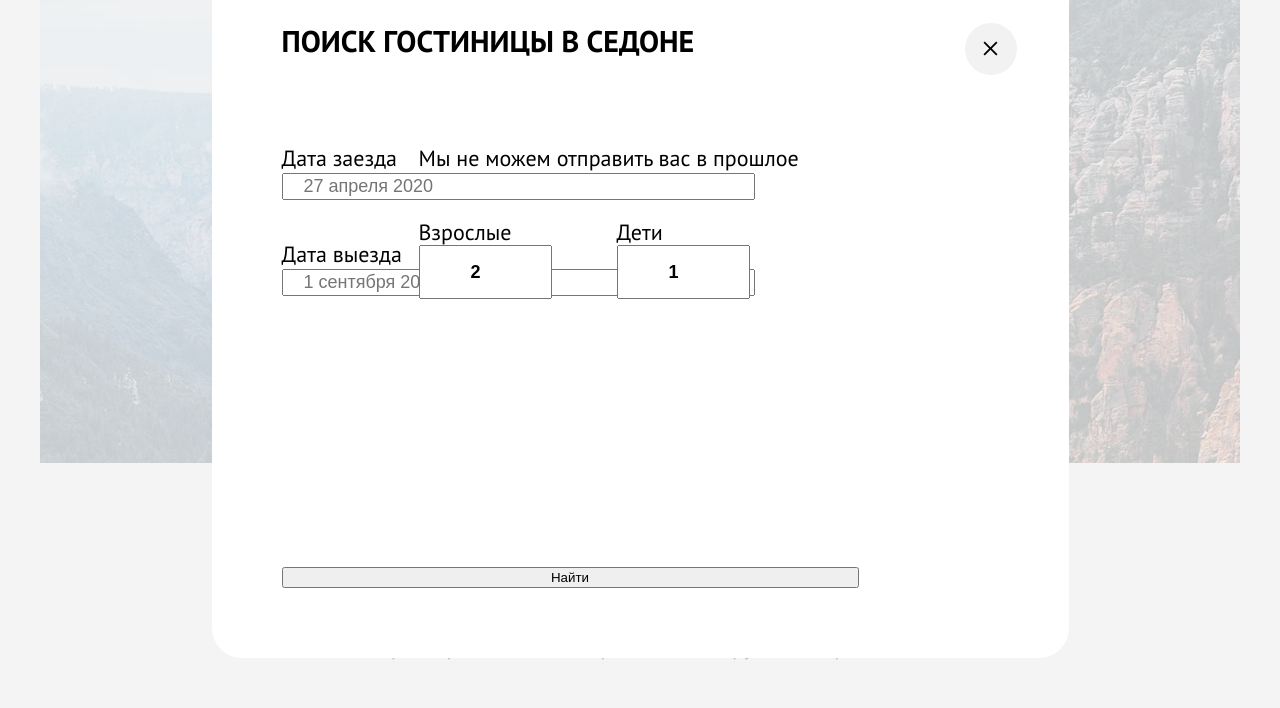
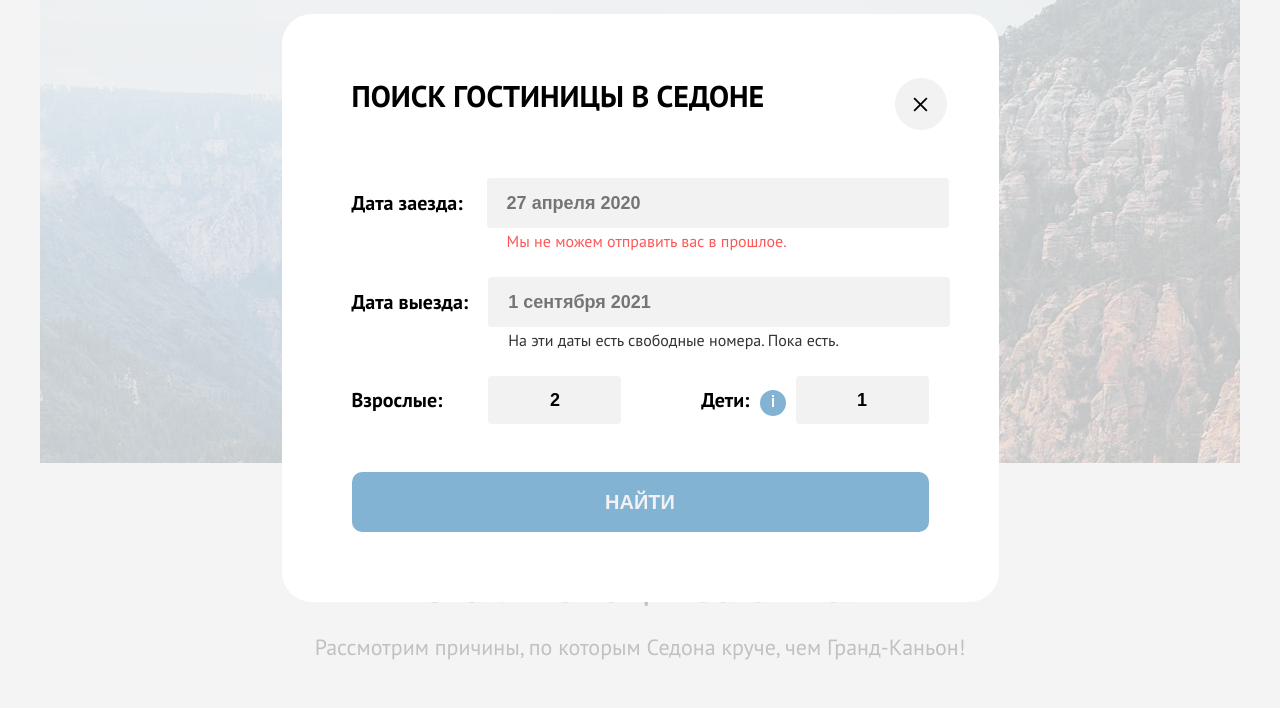
Before and after one commit to htmlacademy-htmlcss/1894225-sedona-35, a plain HTML site: page index.html in a window 1280 px wide. Shown: the part 92-800 px from the top of the page. Drawn offline with Linux system fonts and the light colour scheme.

```diff
--- a/index.html
+++ b/index.html
@@ -175,30 +175,47 @@
   <section class="modal-content">
     <h2 class="modal-title">Поиск гостиницы в Седоне</h2>
     <form class="auth-form" action="" method="post">
-      <p class="field-group">
-        <label class="come-in" for="date">Дата заезда</label>
-        <input class="auth-form-field first field" type="text" id="date-first" name="date-first" placeholder="27 апреля 2020">
-      </p>
-      <p class="field-red-text">Мы не можем отправить вас в прошлое</p>
-      <p class="field-group">
-        <label class="come-out" for="date">Дата выезда</label>
+      <div class="field-group">
+          <label class="come-in" for="date">Дата заезда:</label>
+          <div>
+            <input class="auth-form-field field" type="text" id="date-first" name="date-first" placeholder="27 апреля 2020">
+            <p class="field-red-text">Мы не можем отправить вас в прошлое.</p>
+          </div>
+      </div>
+      <div class="field-group">
+        <label class="come-out" for="date">Дата выезда:</label>
+        <div>
         <input class="auth-form-field field" type="text" id="date-second" name="date-second" placeholder="1 сентября 2021">
-      </p>
+        <p class="field-black-text">На эти даты есть свободные номера. Пока есть.</p>
+      </div>
+      </div>
+      <div class="field-income">
         <div class="field-people">
-        <label class="field-label-adult" for="adult">Взрослые</label>
+          <label class="field-label-adult" for="adult">Взрослые:</label>
           <span class="field-box">
-          <button class="field-button minus" type="button"></button>
+            <button class="field-button minus" type="button"> </button>
             <input class="field-number" id="adult" name="adult" type="number" value="2">
             <button class="field-button plus" type="button"></button>
           </span>
         </div>
         <div class="field-people">
-        <label class="field-label" for="kids">Дети</label>
+          <span class="form-label">
+          <label class="field-label" for="kids">Дети:</label>
+        <span class="tooltip">
+          <button class="tooltip-toggle" type="button">
+            <svg class="tooltipe-icon" width="2" height="12" viewBox="0 0 2 12" fill="none" xmlns="http://www.w3.org/2000/svg">
+              <path fill-rule="evenodd" clip-rule="evenodd" d="M0 0H2V2H0V0ZM2 12H0V3H2V12Z" fill="white"/>
+              </svg>
+          </button>
+          <span class="tooltip-text" role="tooltip" id="tooltip-label-count">Укажите количество детей,<br> которые будут с вами, возраст которых от 6 до 18 лет. Дети<br> до 6 лет размещаются бесплатно.</span>
+        </span>
+        </span>
           <span class="field-box">
             <button class="field-button minus" type="button"></button>
             <input class="field-number" id="kids" name="kids" type="number" value="1">
             <button class="field-button plus" type="button"></button>
           </span>
+        </div>
       </div>
       <button class="button-search-hotel"  type="submit">Найти</button>
     </form>
--- a/styles/styles.css
+++ b/styles/styles.css
@@ -577,7 +577,7 @@
 }
 
 .modal-auth{
-  width: 717px;
+  width: 577px;
   border-radius: 30px;
 }
 
@@ -608,63 +608,98 @@
   text-transform: uppercase;
 }
 
-.auth-form{
-  display: grid;
-  grid-template-areas:
-  "come-in  field  field  field"
-  "come-out field  field  field"
-  "adult    field  kids   field"
-  "button   button button button";
-  width: 464px;
-  grid-template-columns: 137px 198px 130px 112px;
-  grid-template-rows: 48px 48px 48px 60px;
-  row-gap: 48px;
+
+.field-group {
+  display: flex;
 }
 
 .come-in{
-  grid-area: come-in;
-  grid-column: 1/2;
-  grid-row: 1/2;
+  flex-shrink: 0;
+  font-size: 20px;
+  font-weight: 700;
+  padding-top: 12px;
+  margin-right: 24px;
 }
 
 .field-red-text{
-  grid-column: 2/-1;
+  font-size: 16px;
+  font-weight: 400;
+  color: #FF5757;
+  margin: 0;
+  padding-left: 20px;
+  margin-bottom: 23px;
 }
 
-.auth-form-field.field{
-  grid-area: field;
-  grid-column: 2/5;
-  grid-row: 1/2;
+.field-black-text{
+  font-size: 16px;
+  font-weight: 400;
+  color: #333333;
+  margin: 0;
+  padding-left: 20px;
+  margin-bottom: 23px;
 }
 
 .come-out{
-  grid-area: come-out;
-  grid-column: 1/2;
+  flex-shrink: 0;
+  font-size: 20px;
+  font-weight: 700;
+  padding-top: 12px;
+  margin-right: 20px;
 }
 
-.field-label-adult{
-  grid-area: adult;
-  grid-column: 1/2;
-  grid-row: 3/4;
+.auth-form-field{
+  width: 440px;
+  height: 48px;
+  border-radius: 4px;
+  border: 0;
+  background-color: #F2F2F2;
+  font-size: 18px;
+  line-height: 24px;
+  font-weight: 700;
+  color: #000000;
 }
 
-.field-label-kids{
-  grid-area: kids;
-  grid-column: 3/4;
-  grid-row:4/5;
+.field-income {
+  display: flex;
+  justify-content: space-between;
 }
 
-.field-label{
-
-  grid-column: 1/2;
-  grid-row: 3/4;
+.field-number{
+  width: 110px;
+  height: 48px;
+  border-radius: 4px;
+  border: 0;
+  background-color: #F2F2F2;
+  text-align: center;
+  font-size: 18px;
+  line-height: 20px;
+  line-height: 700;
+position: relative;
 }
 
-.button-search-hotel{
-  grid-area: button;
-  grid-column: 1/-1;
+.field-people {
+  display: flex;
+  align-items: center;
+  gap: 46px;
+  font-size: 20px;
+  font-weight: 700;
+}
 
+.button-search-hotel {
+  width: 100%;
+  margin-top: 48px;
+  padding-top: 18px;
+  padding-bottom: 18px;
+  background-color: #83B3D3;
+  font-size: 20px;
+  color: #F2F2F2;
+  line-height: 24px;
+  font-weight: 700;
+  text-transform: uppercase;
+  border-radius: 10px;
+  border: 0;
 }
+
 .field-box{
   order: 2;
   display: grid;
@@ -697,5 +732,56 @@
   padding: 0;
   border: 0;
   border-radius: 1px;
+}
+
+.tooltip{
+position: absolute;
+width: 26px;
+height: 26px;
+}
+
+.tooltip-toggle{
+  border: none;
+  background-color: #83B3D3;
+border-radius: 50%;
+width: 26px;
+height: 26px;
+margin-left: 10px;
+}
+
+.tooltip-text{
+  background-color: #333333;
+  color: #FFFFFF;
+  font-size: 16px;
+  line-height: 20px;
+  font-weight: 400;
+  text-transform: none;
+  padding: 15px 18px 18px 22px;
+  border-radius: 10px;
+  display: block;
+  width: 256px;
+  position: absolute;
+  bottom: -130px;
+  left: -130px;
+  z-index: 1;
+  display: none;
+}
+
+.tooltip-text:after{
+  content: "";
+  background-image: url("/images/arrow.svg");
+  width: 19px;
+  height: 9px;
+  position: absolute;
 
 }
+
+.tooltip-toggle:hover + .tooltip-text,
+.tooltip-toggle:focus + .tooltip-text {
+  display: block;
+  top: 100%;
+  left: 0;
+  right: 0;
+  margin-left: auto;
+  margin-right: auto;
+}
```
Also changed, not shown: images/arrow.svg (added), images/info.svg (added), images/minus.svg (added). Lines whose indentation alone changed are shown as unchanged.
